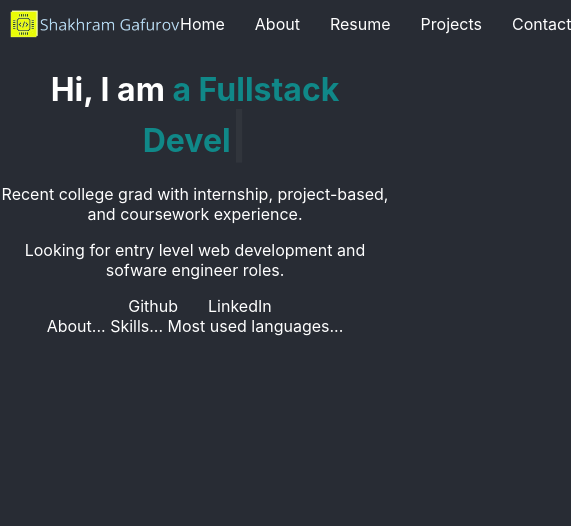
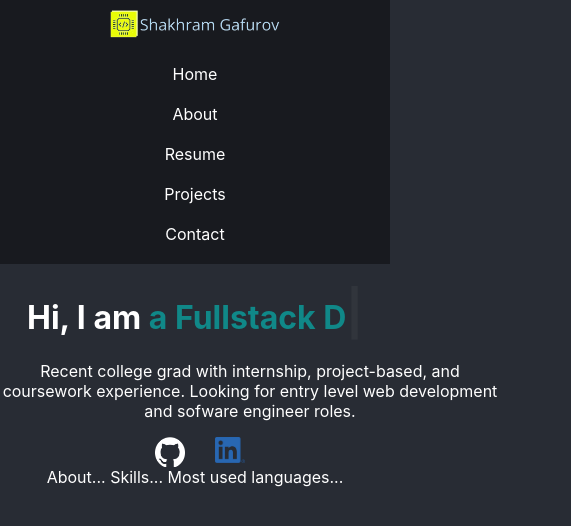
Before and after one commit to sgafurov/portfolio, a React (Create React App) app in the folder portfolio/: page / in a window 390 px wide. Shown: the top 526 px of the page, 571 px wide, since content can reach past the window. Built offline with nearby package versions, Linux system fonts and the light colour scheme.

Commit message:
Add contact links to Home.js

```diff
--- a/portfolio/src/components/Home.js
+++ b/portfolio/src/components/Home.js
@@ -1,4 +1,6 @@
 import { useEffect, useState } from "react";
+import githubLogo from "../images/githubLogo.png";
+import linkedInLogo from "../images/linkedInLogo.png";
 import "../styles/Home.css";
 
 export const Home = () => {
@@ -30,8 +32,7 @@ export const Home = () => {
           setTitle("");
         }
       }
-    }, 150);
-
+    }, 170);
     // clean interval for component unmount
     return () => clearInterval(interval);
   }, [titleIndex, letterIndex]);
@@ -45,15 +46,25 @@ export const Home = () => {
           <span className="cursor-blink">|</span>
         </span>
       </h1>
-      <p>
-        Recent college grad with internship, project-based, and coursework
-        experience.
-      </p>
-      <p>Looking for entry level web development and sofware engineer roles.</p>
-      <div>
+      <div className="intro-container">
+        <p className="intro">
+          Recent college grad with internship, project-based, and coursework
+          experience. Looking for entry level web development and sofware
+          engineer roles.
+        </p>
+      </div>
+      <div className="personal-links">
         <ul>
-          <li>Github</li>
-          <li>LinkedIn</li>
+          <li>
+            <a href="https://github.com/sgafurov">
+              <img src={githubLogo} />
+            </a>
+          </li>
+          <li>
+            <a href="https://www.linkedin.com/in/sgafurov/">
+              <img src={linkedInLogo} />
+            </a>
+          </li>
         </ul>
       </div>
     </div>
--- a/portfolio/src/styles/Home.css
+++ b/portfolio/src/styles/Home.css
@@ -25,3 +25,25 @@ li {
     margin-right: 30px;
     font-size: 16px;
 }
+
+.intro-container {
+    width: 500px;
+    margin: 0 auto;
+    justify-content: center;
+}
+
+.intro {
+    word-wrap: break-word;
+}
+
+.personal-links {
+    justify-content: center;
+    text-align: center;
+}
+
+.personal-links ul li img {
+    width: 30px;
+    height: auto;
+    display: block;
+    margin: 0 auto;
+}
--- a/portfolio/src/styles/Navbar.css
+++ b/portfolio/src/styles/Navbar.css
@@ -3,15 +3,18 @@
     justify-content: space-around;
     align-items: center;
     padding: 10px;
+    background-color: #181a1f;
 }
 
 .navbar-links {
+    display: flex;
     justify-content: space-between;
 }
 
 .navbar img {
     width: 170px;
     height: auto;
+    cursor: pointer;
 }
 
 nav ul {
@@ -24,9 +27,33 @@ nav ul {
 nav li {
     margin-right: 30px;
     font-size: 16px;
+    cursor: pointer;
 }
 
 /* remove margin from the last li to avoid extra spacing */
 nav li:last-child {
     margin-right: 0;
 }
+
+@media (max-width: 768px) {
+    .navbar {
+      flex-direction: column;
+      align-items: center;
+    }
+
+    .navbar-links {
+      margin-top: 1rem;
+    }
+
+    .navbar-links nav {
+      text-align: center;
+    }
+
+    .navbar-links nav ul {
+      flex-direction: column;
+    }
+
+    .navbar-links nav ul li {
+      margin: 10px 0;
+    }
+  }
```
Also changed, not shown: portfolio/src/images/githubLogo.png (added), portfolio/src/images/linkedInLogo.png (added).
